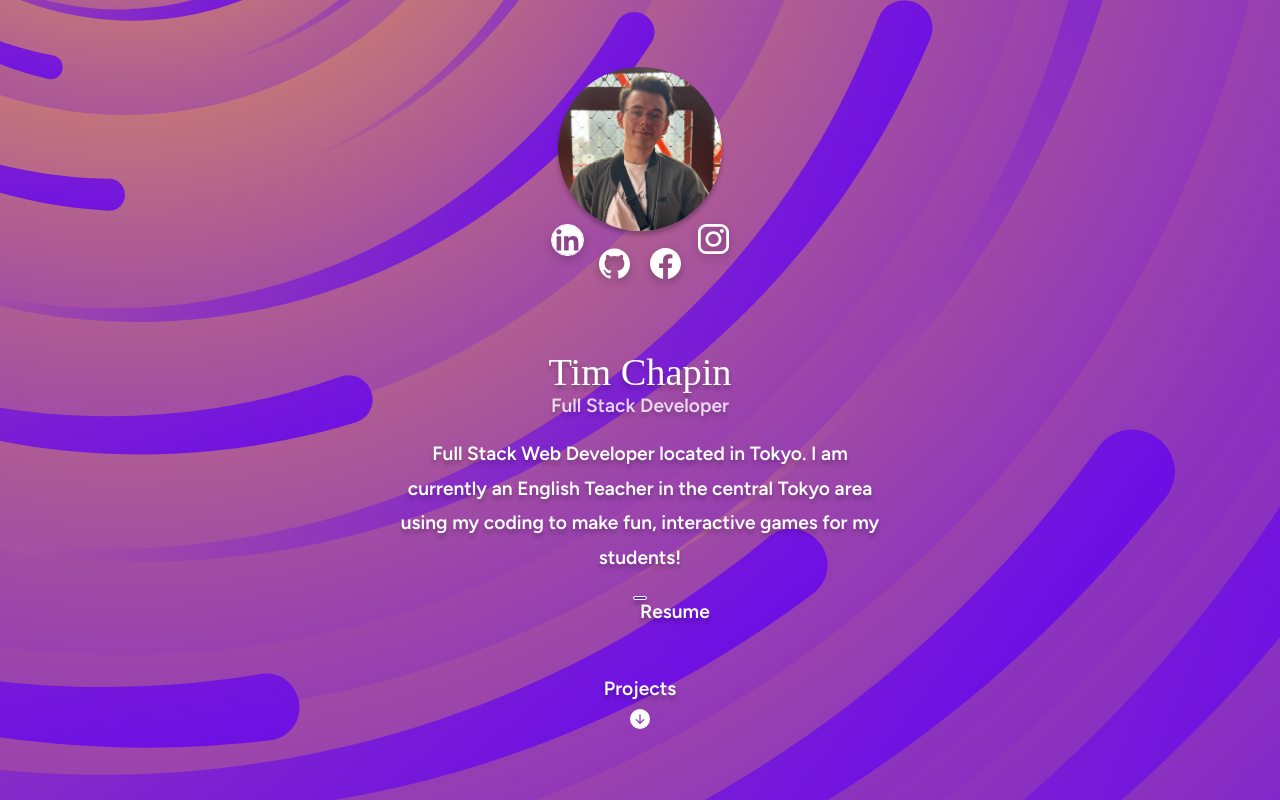
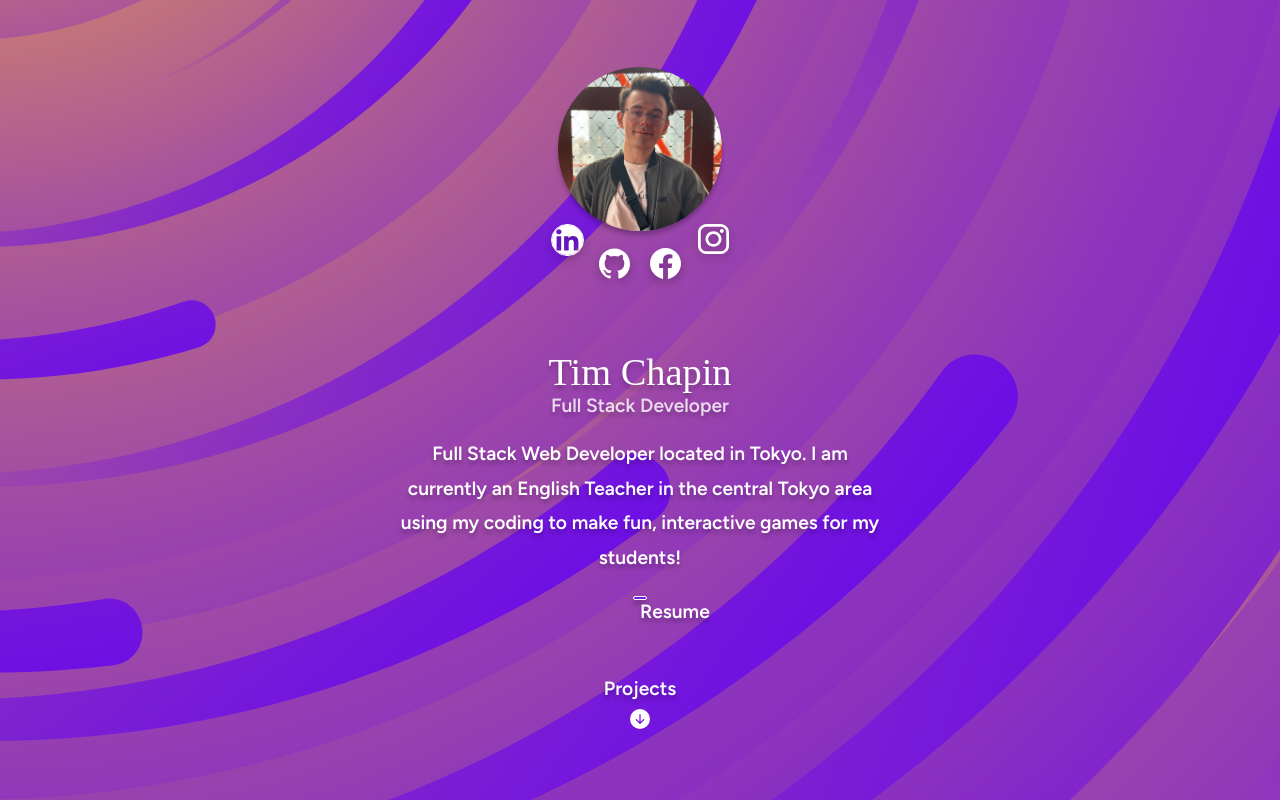
Before and after one commit to timchapin96/my-portfolio, a React (Create React App) app: page / in a window 1280 px wide. Shown: the top 800 px of the page. Built offline with nearby package versions, Linux system fonts and the light colour scheme; a web font is replaced by a local one.

Commit message:
Fixed background placement and border radius

```diff
--- a/src/stylesheets/about_me.scss
+++ b/src/stylesheets/about_me.scss
@@ -211,7 +211,7 @@
       button {
         text-align: center;
         width: 8vw;
-        border-radius: 10px;
+        border-radius: 50px;
         cursor: pointer;
         transition: ease-in-out 0.3s;
 
--- a/src/stylesheets/background.scss
+++ b/src/stylesheets/background.scss
@@ -2,8 +2,8 @@
   width: 150svw;
   height: 150svh;
   position: fixed;
-  left: -35px;
-  top: -285px;
+  left: -15%;
+  top: -45%;
   z-index: -1;
 
   svg {
```
